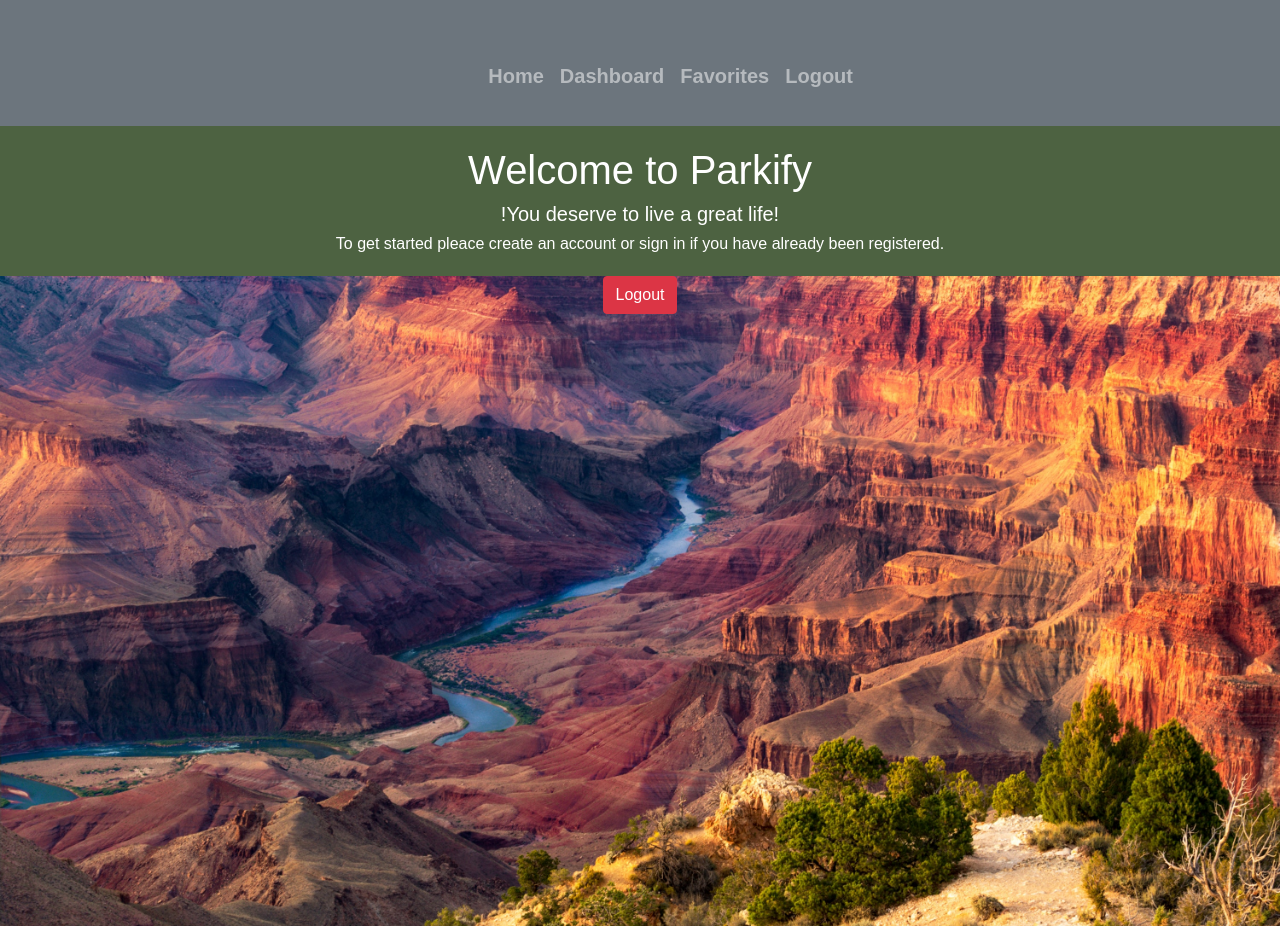
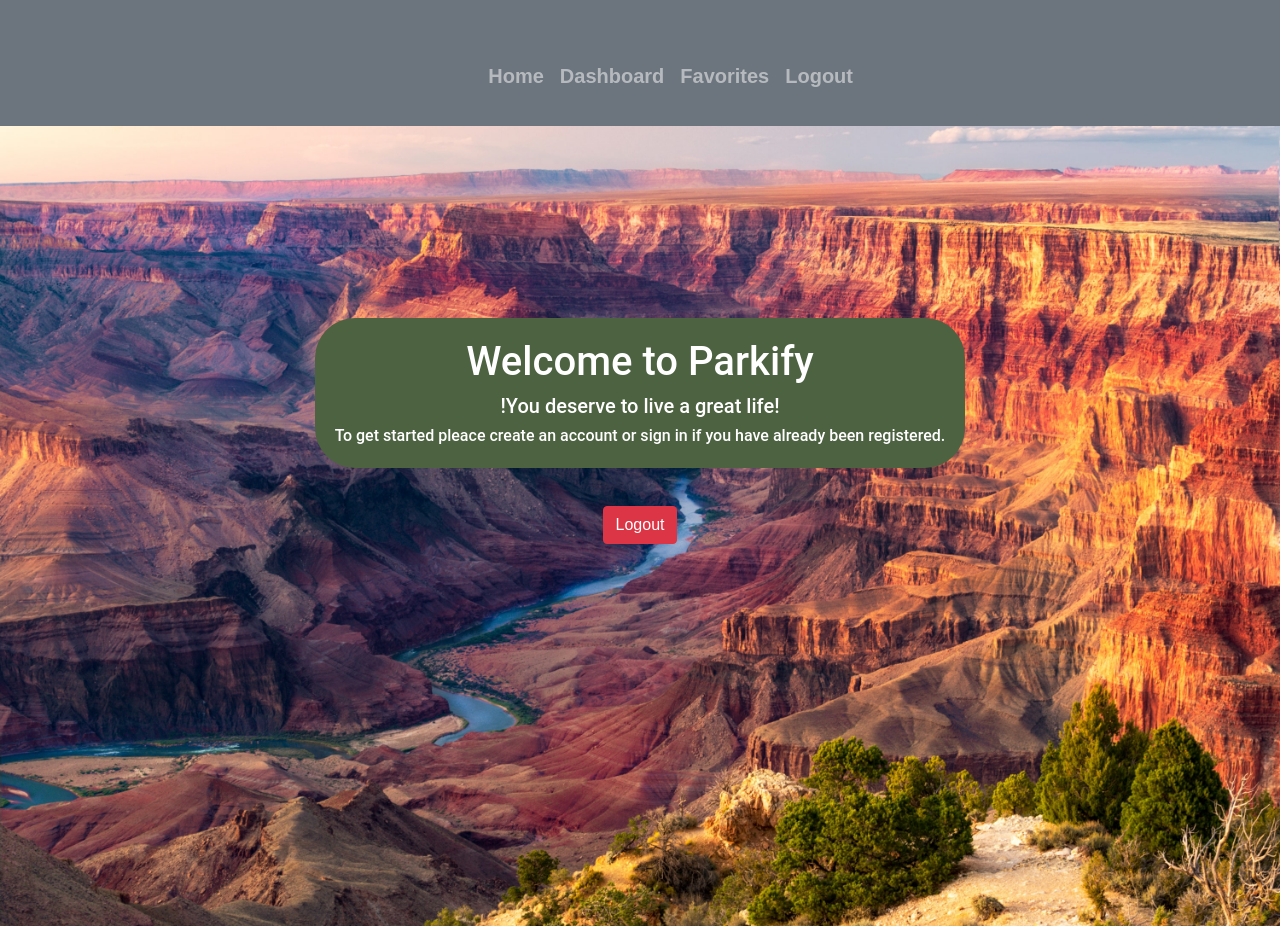
Before and after one commit to hferris/trailify, a React (Create React App) app in the folder client/: page / in a window 1280 px wide. Built offline with nearby package versions, Linux system fonts and the light colour scheme; sample sign-in values are in the browser's storage.

Commit message:
home page css completed

```diff
--- a/client/src/components/Navbar/Navbar.js
+++ b/client/src/components/Navbar/Navbar.js
@@ -7,7 +7,6 @@ const styles = {
   width: "20vw",
   padding: "15px",
   fontFamily: "Arial",
-
 };
 
 const backStyles = {
@@ -17,7 +16,6 @@ const backStyles = {
   display: "inline-block",
   marginLeft: "36%",
   fontFamily: "Roboto, Times New Roman, Times, serif",
-
 };
 
 const navStyles = {
--- a/client/src/pages/Home/index.js
+++ b/client/src/pages/Home/index.js
@@ -19,9 +19,15 @@ function Home() {
   };
   const titleStyles = {
     backgroundSize: "cover",
-
     display: "center",
     backgroundColor: "#4D6241",
+    marginTop: "15%",
+    marginBottom: "3%",
+    listStyleType: "none",
+    display: "inline-block",
+    fontSize: "1rem",
+    borderRadius: "40px",
+    fontFamily: "Roboto, Times New Roman, Times, serif",
   };
 
   return (
@@ -29,7 +35,10 @@ function Home() {
       <div style={titleStyles} className="App-header">
         <h1>Welcome to Parkify</h1>
         <h5>!You deserve to live a great life!</h5>
-        <h6>To get started pleace create an account or sign in if you have already been registered.</h6>
+        <h6>
+          To get started pleace create an account or sign in if you have already
+          been registered.
+        </h6>
       </div>
       <p className="App-intro">
         <button
```
